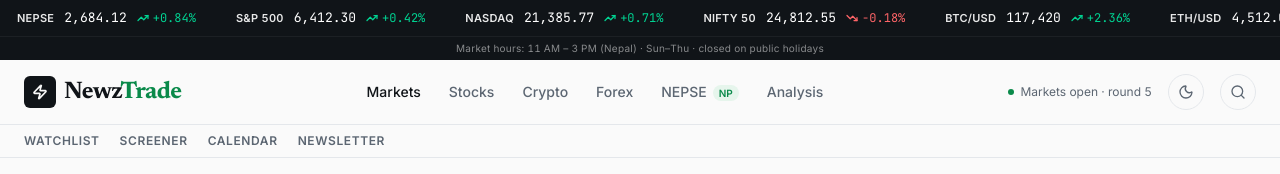
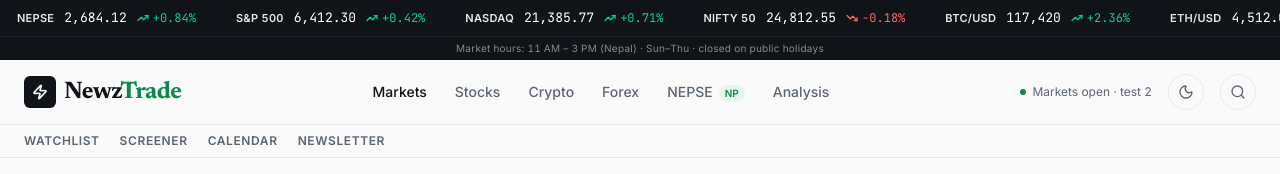
Before and after one commit to 08learner/newztrade, a Next.js app: page / in a window 1280 px wide. Shown: the top 174 px of the page. Built offline with nearby package versions, Linux system fonts and the light colour scheme; no server answers; the database is empty.

Commit message:
Update market clock status text
- Changed the display text to Markets open · test 2

```diff
--- a/components/newztrade/MarketClock.tsx
+++ b/components/newztrade/MarketClock.tsx
@@ -60,7 +60,7 @@
           state.open ? "bg-up animate-pulse" : "bg-down"
         }`}
       />
-      Markets open · round 5
+      Markets open · test 2
     </span>
   )
 }
```
